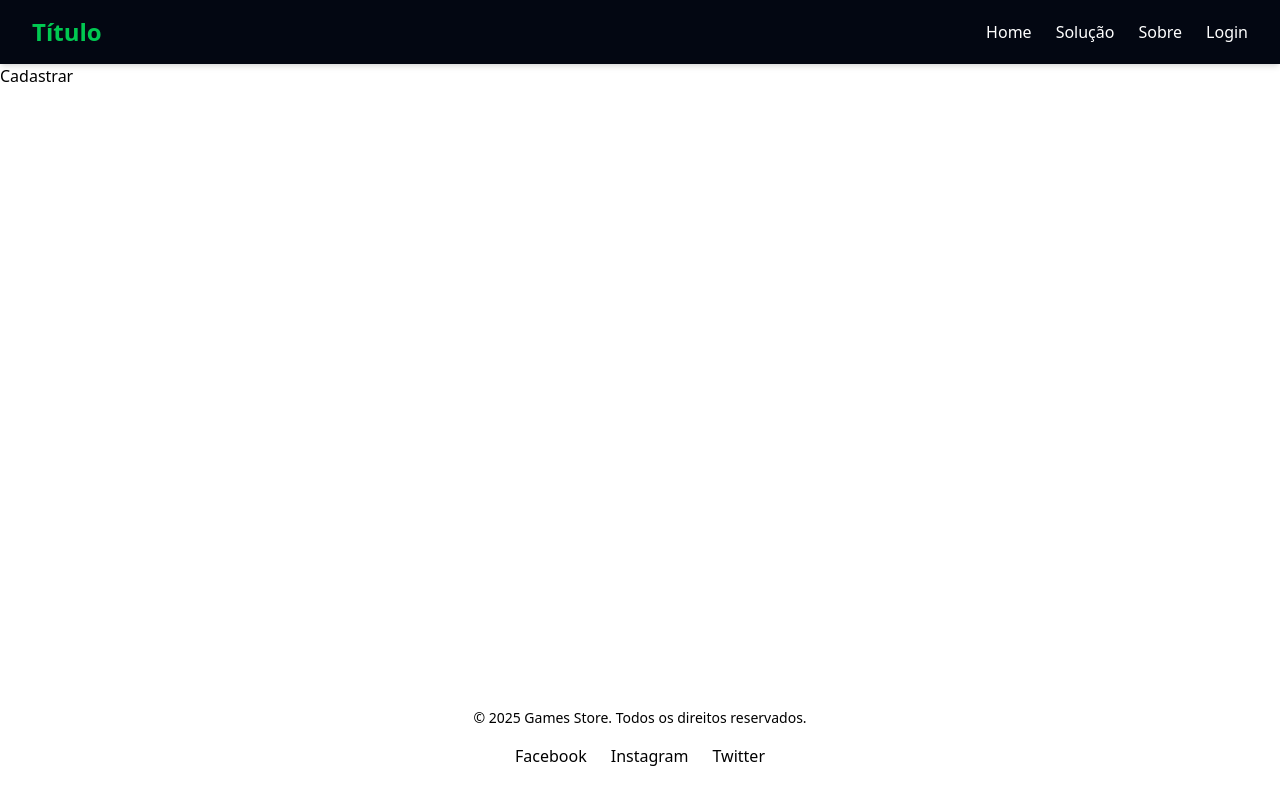
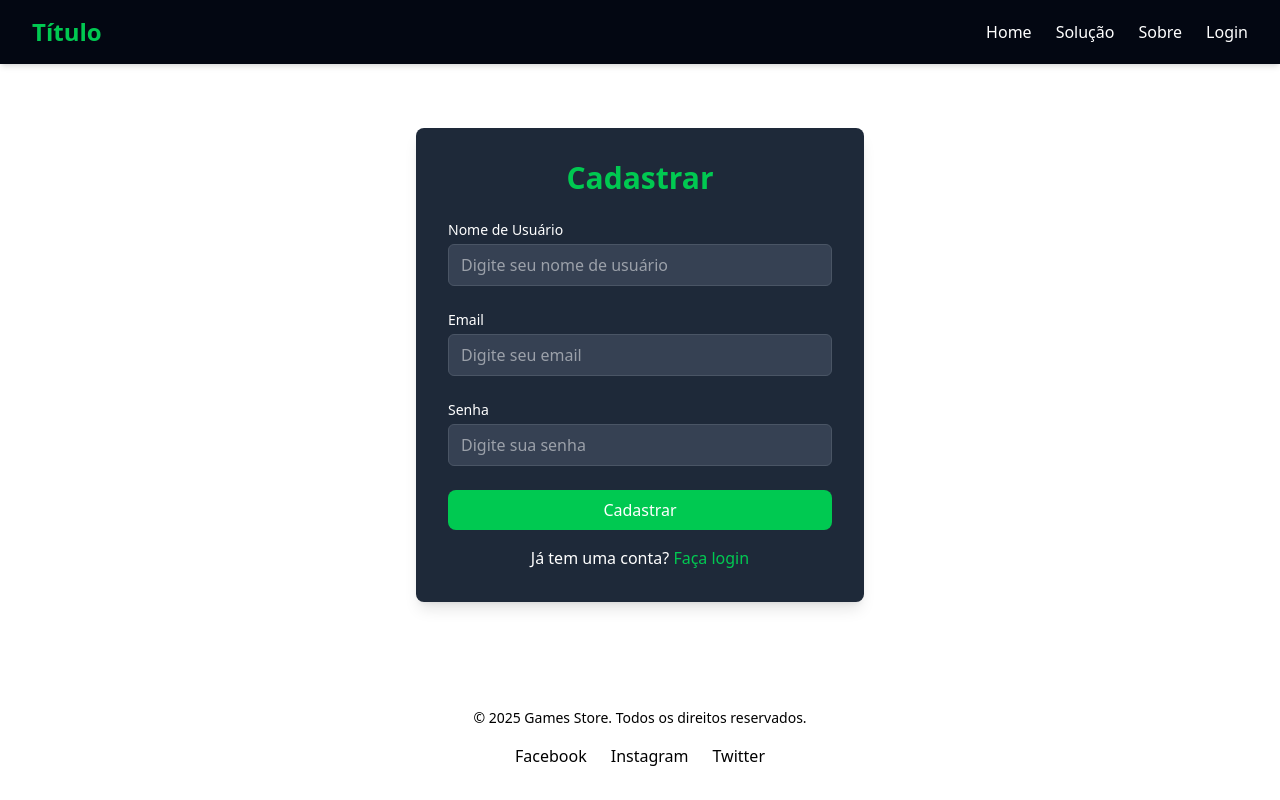
Before and after one commit to leoGitFiap/gs_webdev_2025, a React (Vite) app: page /cadastrar in a window 1280 px wide. Built offline with nearby package versions, Linux system fonts and the light colour scheme.

Commit message:
Estruturando o Cadastrar

```diff
--- a/src/routes/Cadastrar.jsx
+++ b/src/routes/Cadastrar.jsx
@@ -1,9 +1,104 @@
-import React from 'react'
+import { useState } from 'react';
+import { Link } from 'react-router-dom';
 
-export const Cadastrar = () => {
+const Cadastrar = () => {
+  const [username, setUsername] = useState('');
+  const [email, setEmail] = useState('');
+  const [password, setPassword] = useState('');
+  const [message, setMessage] = useState('');
+
+  const handleSubmit = (e) => {
+    e.preventDefault();
+    // Basic validation
+    if (!username || !email || !password) {
+      setMessage('Por favor, preencha todos os campos.');
+      return;
+    }
+    // Check if email is already registered
+    const users = JSON.parse(localStorage.getItem('users')) || [];
+    if (users.some((u) => u.email === email)) {
+      setMessage('Este email já está cadastrado.');
+      return;
+    }
+    // Save new user
+    const newUser = { username, email, password };
+    users.push(newUser);
+    localStorage.setItem('users', JSON.stringify(users));
+    setMessage('Cadastro realizado com sucesso!');
+    // Clear form
+    setUsername('');
+    setEmail('');
+    setPassword('');
+  };
+
   return (
-    <div>Cadastrar</div>
-  )
-}
+    <div className="container mx-auto py-16 px-4 sm:px-6 lg:px-8">
+      <div className="max-w-md mx-auto bg-gray-800 p-8 rounded-lg shadow-lg">
+        <h2 className="text-3xl font-extrabold text-green-500 text-center mb-6">Cadastrar</h2>
+        <form onSubmit={handleSubmit} className="space-y-6">
+          <div>
+            <label htmlFor="username" className="block text-sm font-medium text-white">
+              Nome de Usuário
+            </label>
+            <input
+              id="username"
+              type="text"
+              value={username}
+              onChange={(e) => setUsername(e.target.value)}
+              required
+              className="mt-1 block w-full px-3 py-2 bg-gray-700 text-white border border-gray-600 rounded-md focus:outline-none focus:ring-green-500 focus:border-green-500"
+              placeholder="Digite seu nome de usuário"
+            />
+          </div>
+          <div>
+            <label htmlFor="email" className="block text-sm font-medium text-white">
+              Email
+            </label>
+            <input
+              id="email"
+              type="email"
+              value={email}
+              onChange={(e) => setEmail(e.target.value)}
+              required
+              className="mt-1 block w-full px-3 py-2 bg-gray-700 text-white border border-gray-600 rounded-md focus:outline-none focus:ring-green-500 focus:border-green-500"
+              placeholder="Digite seu email"
+            />
+          </div>
+          <div>
+            <label htmlFor="password" className="block text-sm font-medium text-white">
+              Senha
+            </label>
+            <input
+              id="password"
+              type="password"
+              value={password}
+              onChange={(e) => setPassword(e.target.value)}
+              required
+              className="mt-1 block w-full px-3 py-2 bg-gray-700 text-white border border-gray-600 rounded-md focus:outline-none focus:ring-green-500 focus:border-green-500"
+              placeholder="Digite sua senha"
+            />
+          </div>
+          <button
+            type="submit"
+            className="w-full bg-green-500 text-white px-4 py-2 rounded-lg hover:bg-green-600 hover:font-semibold transition"
+          >
+            Cadastrar
+          </button>
+        </form>
+        {message && (
+          <p className={`mt-4 text-center ${message.includes('sucesso') ? 'text-green-500' : 'text-red-500'}`}>
+            {message}
+          </p>
+        )}
+        <p className="mt-4 text-center text-white">
+          Já tem uma conta?{' '}
+          <Link to="/login" className="text-green-500 hover:underline">
+            Faça login
+          </Link>
+        </p>
+      </div>
+    </div>
+  );
+};
 
 export default Cadastrar;
```
